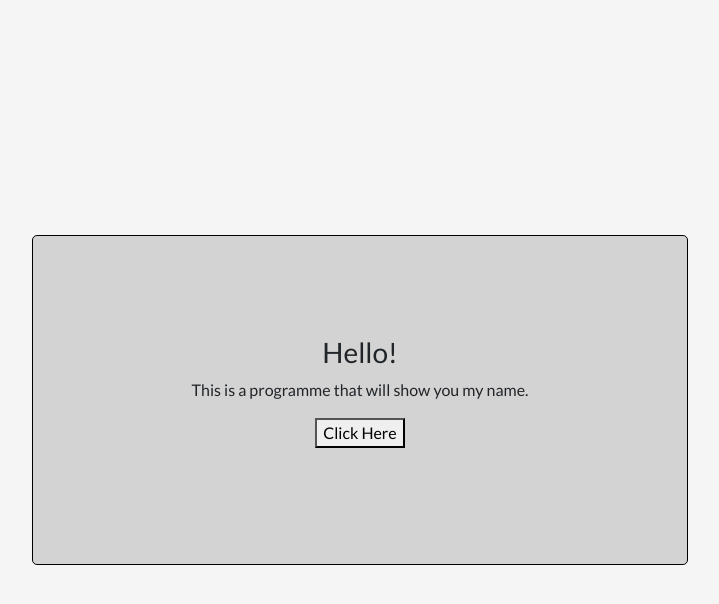
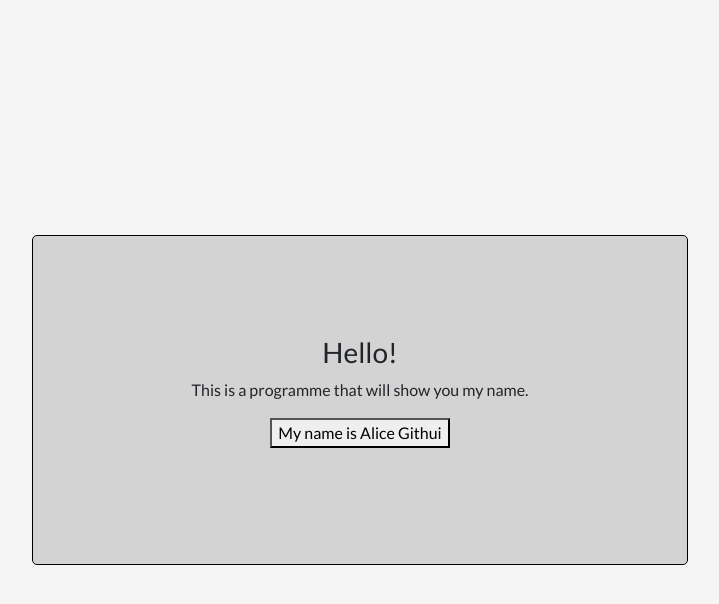
Before and after one commit to Alice-Githui/name-generator, a plain HTML site: page index.html in a window 1280 px wide. Both pictures are taken after a click on the button "Click Here". Shown: the whole page, without its empty margins (280-999 px from the left). Drawn offline with nearby package versions, Linux system fonts and the light colour scheme.

Commit message:
Add JS file to show the name of user

```diff
--- a/JS/script.js
+++ b/JS/script.js
@@ -0,0 +1,10 @@
+let button = document.getElementById("button")
+let showname=document.getElementById("showname")
+
+
+button.addEventListener("click", function(event){
+    let name="Alice Githui"
+    event.preventDefault()
+
+    event.target.textContent="My name is " + name
+})
--- a/index.html
+++ b/index.html
@@ -13,7 +13,7 @@
         <div id="content">
             <h3>Hello!</h4>
                 <p>This is a programme that will show you my name.</p>
-                <p><button>Click Here</button></p>
+                <p><button id="button">Click Here</button></p>
         </div>
 
     </div>
```
